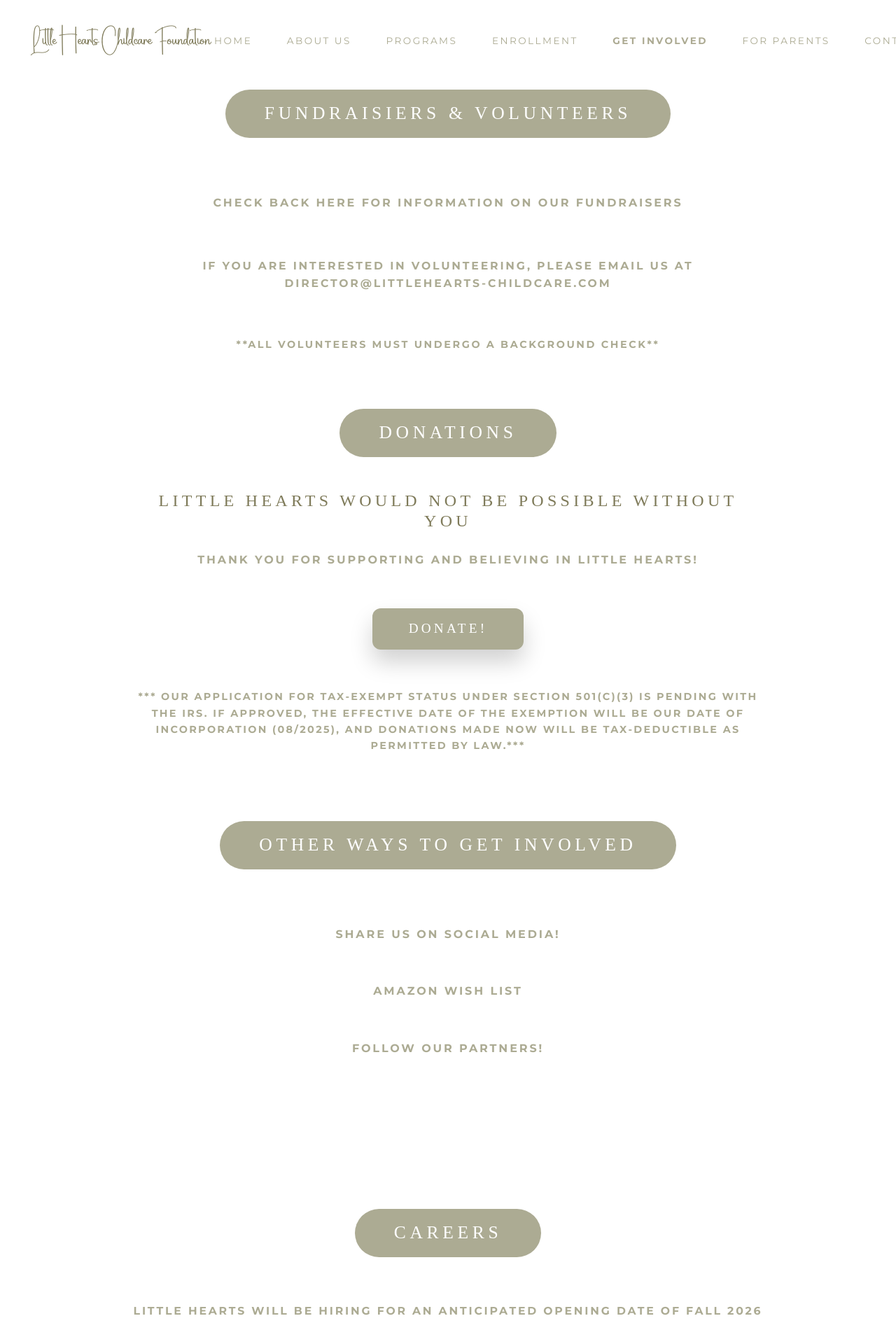
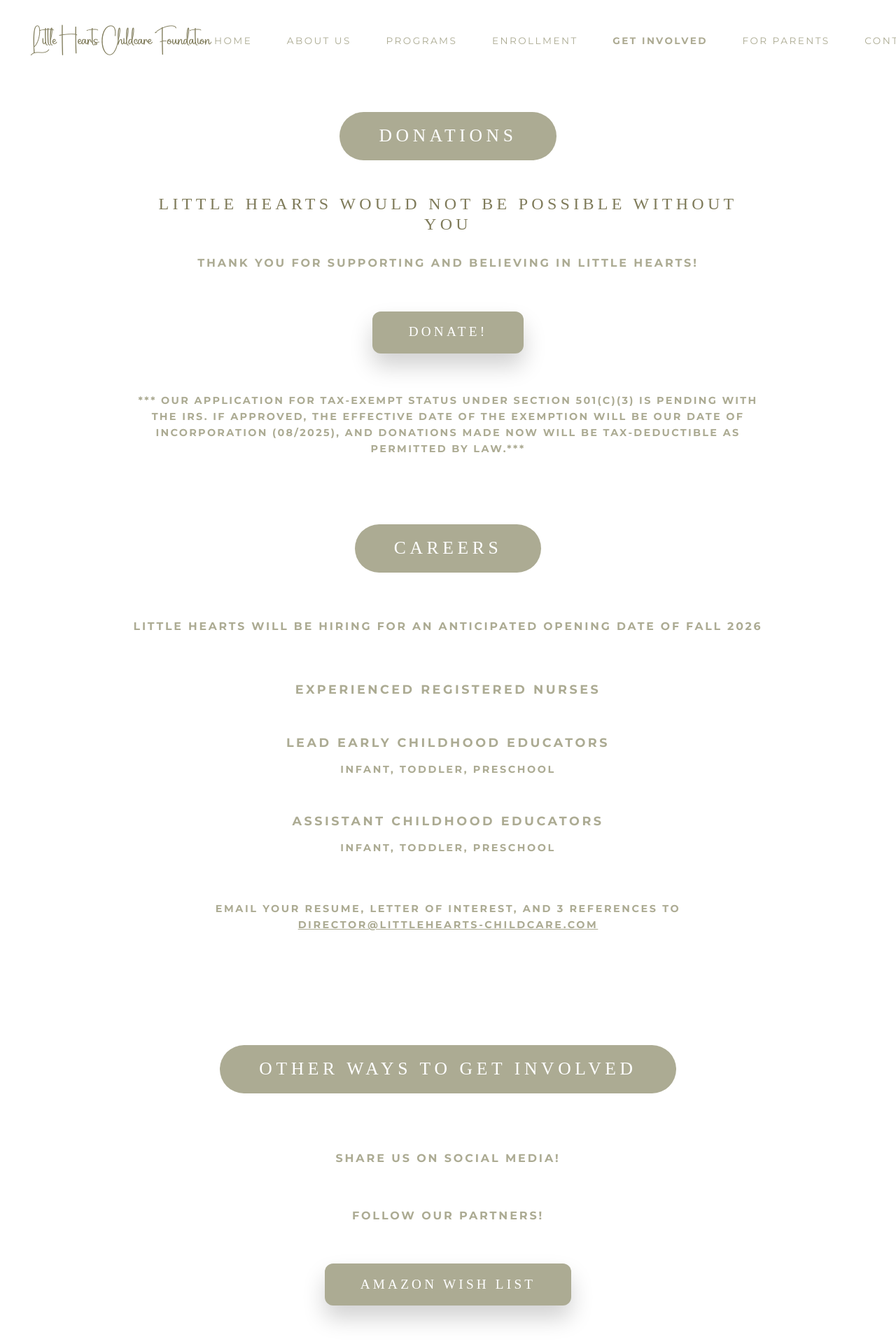
Before and after one commit to WesleyIreland109/little-hearts-frontend, a React (Vite) app: page /get-involved in a window 1280 px wide. Shown: the top 1920 px of the page at 70% size. Built offline with nearby package versions, Linux system fonts and the light colour scheme.

Commit message:
Changes based on formatting/content wishes

```diff
--- a/src/pages/AboutUs.tsx
+++ b/src/pages/AboutUs.tsx
@@ -48,22 +48,6 @@ const AboutUs = () => (
         <p className={styles.servicesDetailBlock}>
           DETAILED AND PERSONALIZED CARE PLAN CREATED TOGETHER BY PARENTS AND MEDICAL STAFF!
         </p>
-
-        <p className={styles.serviceDetail}>
-          DAILY VITAL SIGN MONITORING, MEDICATION ADMINISTRATION, TRACHEOSTOMY/G-TUBE CARE, ACTIVITIES OF DAILY LIVING (REPOSITIONING, TOTAL AND PARTIAL CARE CHANGES), GASTRIC TUBE FEEDINGS, AND MUCH MORE!
-        </p>
-
-        <p className={styles.serviceDetail}>
-          EACH CHILD WILL HAVE A DETAILED AND PERSONALIZED CARE PLAN CREATED TOGETHER BY PARENTS AND MEDICAL STAFF!
-        </p>
-
-        <p className={styles.policyLink}>
-          CLICK <span className={styles.linkText}>HERE</span> FOR OUR PARENTAL UPDATE POLICY &amp; SICK CHILD AND STAFF POLICY
-        </p>
-
-        <p className={styles.serviceDetail}>
-          FULL ACCESS TO CLASSROOM CAMERAS AND PARENT PORTAL THAT INCLUDES DAILY VITAL SIGN, MEDICATION ADMINISTRATION, AND NURSING CARE DOCUMENTATION
-        </p>
       </div>
     </section>
   </div>
--- a/src/pages/Enrollment.tsx
+++ b/src/pages/Enrollment.tsx
@@ -50,16 +50,6 @@ const Enrollment: React.FC = () => {
             </button>
           </div>
 
-          <p className={styles.calloutDetails}>
-            ENROLLING
-            <br />
-            6-8 CHILDREN
-            <br />
-            AGES 18 MONTHS TO 3 YEARS
-            <br />
-            PROGRAM HOURS: M-F, 7:30-3:30
-          </p>
-
           <p className={styles.calloutFooter}>
             EXPECTED LAUNCH FALL 2026
           </p>
--- a/src/pages/ForParents.module.css
+++ b/src/pages/ForParents.module.css
@@ -50,30 +50,7 @@
   font-weight: 600;
   letter-spacing: 0.18em;
   text-transform: uppercase;
-  margin-bottom: 4rem;
-}
-
-.parentsGuideButtonRow {
-  display: flex;
-  align-items: center;
-  justify-content: center;
-}
-
-.parentsGuideButton {
-  display: inline-flex;
-  align-items: center;
-  justify-content: center;
-  background-color: #acab93;
-  color: #ffffff;
-  padding: 0.9rem 3.2rem;
-  font-family: 'Times New Roman', Times, serif;
-  font-size: 1.2rem;
-  letter-spacing: 0.22em;
-  text-transform: uppercase;
-  border-radius: 12px;
-  border: none;
-  box-shadow: 0 18px 32px rgba(0, 0, 0, 0.18);
-  cursor: default;
+  margin-bottom: 0;
 }
 
 @media (max-width: 768px) {
@@ -96,11 +73,6 @@
     font-size: 0.95rem;
     letter-spacing: 0.16em;
   }
-
-  .parentsGuideButton {
-    font-size: 1.05rem;
-    padding: 0.85rem 2.8rem;
-  }
 }
 
 @media (max-width: 480px) {
@@ -118,9 +90,4 @@
     font-size: 0.9rem;
     letter-spacing: 0.14em;
   }
-
-  .parentsGuideButton {
-    font-size: 1rem;
-    padding: 0.8rem 2.4rem;
-  }
 }
--- a/src/pages/ForParents.tsx
+++ b/src/pages/ForParents.tsx
@@ -2,28 +2,18 @@ import styles from './ForParents.module.css';
 
 const ForParents = () => (
   <div className={styles.container}>
-    {/* Top DONATIONS banner (now unused but kept for layout consistency) */}
+    {/* Top FOR PARENTS banner */}
     <section className={styles.bannerSection}>
       <div className={styles.bannerWrapper}>
         <h1 className={styles.bannerTitle}>FOR PARENTS</h1>
       </div>
     </section>
 
-    {/* Parents guide only */}
+    {/* Parents guide text only */}
     <section className={styles.parentsGuideSection}>
       <p className={styles.parentsGuideIntro}>
-        CLICK HERE TO DOWNLOAD OUR PRE-ENROLLMENT PARENT GUIDE &amp; CARE MODEL OVERVIEW
+        COMING SOON
       </p>
-
-      <div className={styles.parentsGuideButtonRow}>
-        <button
-          type="button"
-          className={styles.parentsGuideButton}
-          aria-label="Parent guide button (coming soon)"
-        >
-          PARENT GUIDE
-        </button>
-      </div>
     </section>
   </div>
 );
--- a/src/pages/GetInvolved.module.css
+++ b/src/pages/GetInvolved.module.css
@@ -204,6 +204,37 @@
   margin-bottom: 3.5rem;
 }
 
+.amazonButtonRow {
+  display: flex;
+  align-items: center;
+  justify-content: center;
+  margin-top: 3.5rem;
+}
+
+.amazonButton {
+  display: inline-flex;
+  align-items: center;
+  justify-content: center;
+  background-color: #acab93;
+  color: #ffffff;
+  padding: 0.9rem 3.2rem;
+  font-family: 'Times New Roman', Times, serif;
+  font-size: 1.2rem;
+  letter-spacing: 0.22em;
+  text-transform: uppercase;
+  text-decoration: none;
+  border-radius: 12px;
+  box-shadow: 0 18px 32px rgba(0, 0, 0, 0.18);
+  transition: transform 0.2s ease, box-shadow 0.2s ease, background-color 0.2s ease;
+}
+
+.amazonButton:hover {
+  background-color: #acaa92;
+  color: #ffffff;
+  transform: translateY(-2px);
+  box-shadow: 0 22px 36px rgba(0, 0, 0, 0.24);
+}
+
 /* Careers section */
 .careersSection {
   width: 100%;
@@ -322,6 +353,11 @@
     font-size: 1.05rem;
     padding: 0.85rem 2.8rem;
   }
+
+  .amazonButton {
+    font-size: 1.05rem;
+    padding: 0.85rem 2.8rem;
+  }
 }
 
 @media (max-width: 480px) {
@@ -357,4 +393,9 @@
     font-size: 1rem;
     padding: 0.8rem 2.4rem;
   }
+
+  .amazonButton {
+    font-size: 1rem;
+    padding: 0.8rem 2.4rem;
+  }
 }
--- a/src/pages/GetInvolved.tsx
+++ b/src/pages/GetInvolved.tsx
@@ -4,29 +4,6 @@ const donateUrl = 'https://givebutter.com/littleheartschildcare';
 
 const GetInvolved = () => (
   <div className={styles.container}>
-    {/* Top banner */}
-    <section className={styles.bannerSection}>
-      <div className={styles.bannerWrapper}>
-        <h1 className={styles.bannerTitle}>FUNDRAISIERS &amp; VOLUNTEERS</h1>
-      </div>
-    </section>
-
-    {/* Content */}
-    <section className={styles.contentSection}>
-      <p className={styles.mainLine}>
-        CHECK BACK HERE FOR INFORMATION ON OUR FUNDRAISERS
-      </p>
-
-      <p className={styles.subLine}>
-        IF YOU ARE INTERESTED IN VOLUNTEERING, PLEASE EMAIL US AT
-        <br />
-        DIRECTOR@LITTLEHEARTS-CHILDCARE.COM
-      </p>
-
-      <p className={styles.noteLine}>
-        **ALL VOLUNTEERS MUST UNDERGO A BACKGROUND CHECK**
-      </p>
-    </section>
 
     {/* Donations section moved from ForParents */}
     <section className={styles.donationsSection}>
@@ -57,19 +34,6 @@ const GetInvolved = () => (
           THE EFFECTIVE DATE OF THE EXEMPTION WILL BE OUR DATE OF INCORPORATION (08/2025), AND DONATIONS MADE NOW
           WILL BE TAX-DEDUCTIBLE AS PERMITTED BY LAW.***
         </p>
-      </div>
-    </section>
-
-    {/* Other section: Other Ways to Get Involved */}
-    <section className={styles.otherWaysSection}>
-      <div className={styles.otherBannerWrapper}>
-        <h2 className={styles.otherBannerTitle}>OTHER WAYS TO GET INVOLVED</h2>
-      </div>
-
-      <div className={styles.otherList}>
-        <p className={styles.otherItem}>SHARE US ON SOCIAL MEDIA!</p>
-        <p className={styles.otherItem}>AMAZON WISH LIST</p>
-        <p className={styles.otherItem}>FOLLOW OUR PARTNERS!</p>
       </div>
     </section>
 
@@ -107,6 +71,30 @@ const GetInvolved = () => (
         </p>
       </div>
     </section>
+
+    {/* Other section: Other Ways to Get Involved */}
+    <section className={styles.otherWaysSection}>
+      <div className={styles.otherBannerWrapper}>
+        <h2 className={styles.otherBannerTitle}>OTHER WAYS TO GET INVOLVED</h2>
+      </div>
+
+      <div className={styles.otherList}>
+        <p className={styles.otherItem}>SHARE US ON SOCIAL MEDIA!</p>
+        <p className={styles.otherItem}>FOLLOW OUR PARTNERS!</p>
+      </div>
+
+      <div className={styles.amazonButtonRow}>
+        <a
+          href="https://www.amazon.com/hz/wishlist/ls/2GWZCT0QGXAN5?ref_=wl_share"
+          target="_blank"
+          rel="noopener noreferrer"
+          className={styles.amazonButton}
+        >
+          AMAZON WISH LIST
+        </a>
+      </div>
+    </section>
+
   </div>
 );
 
```
